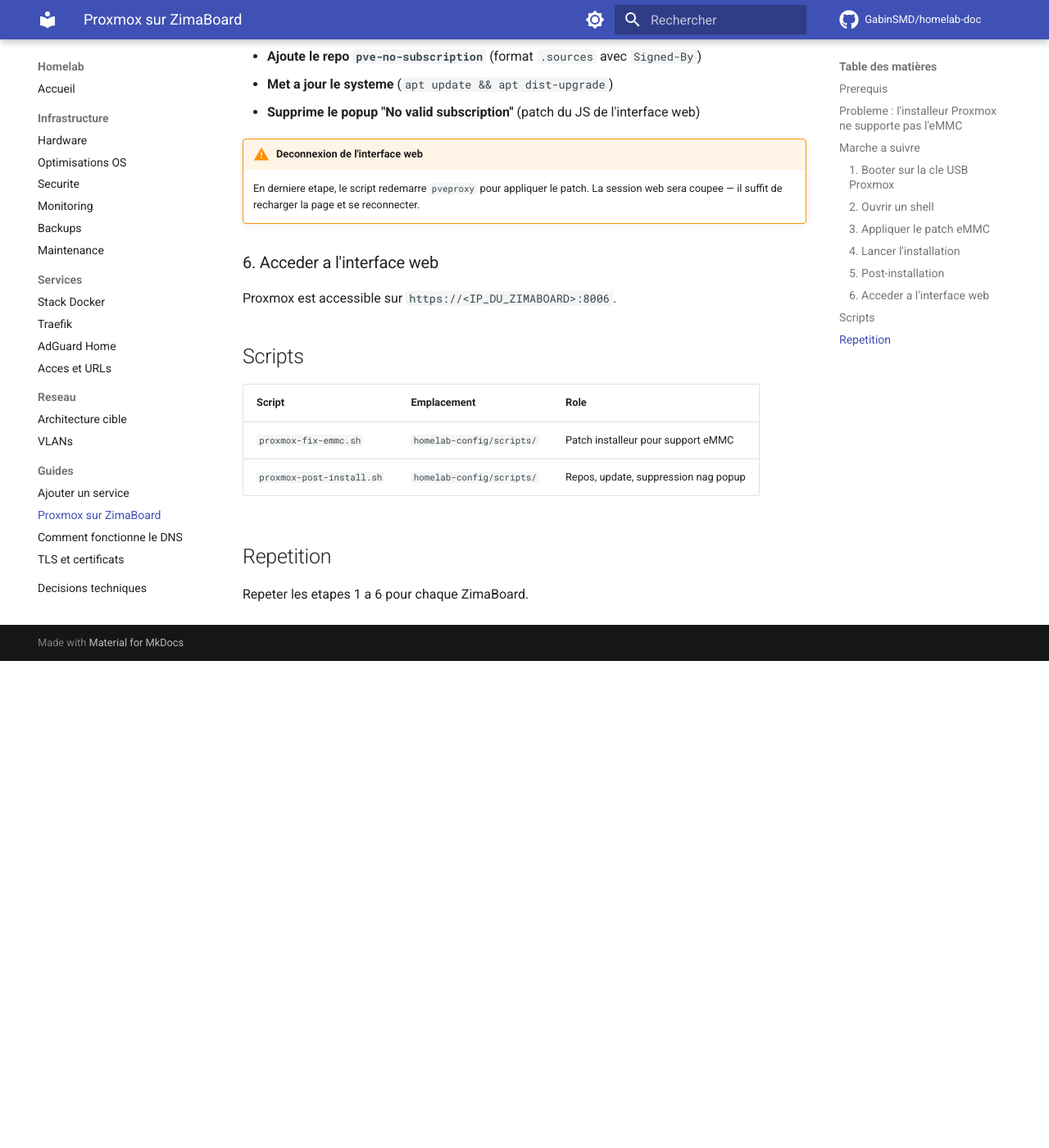
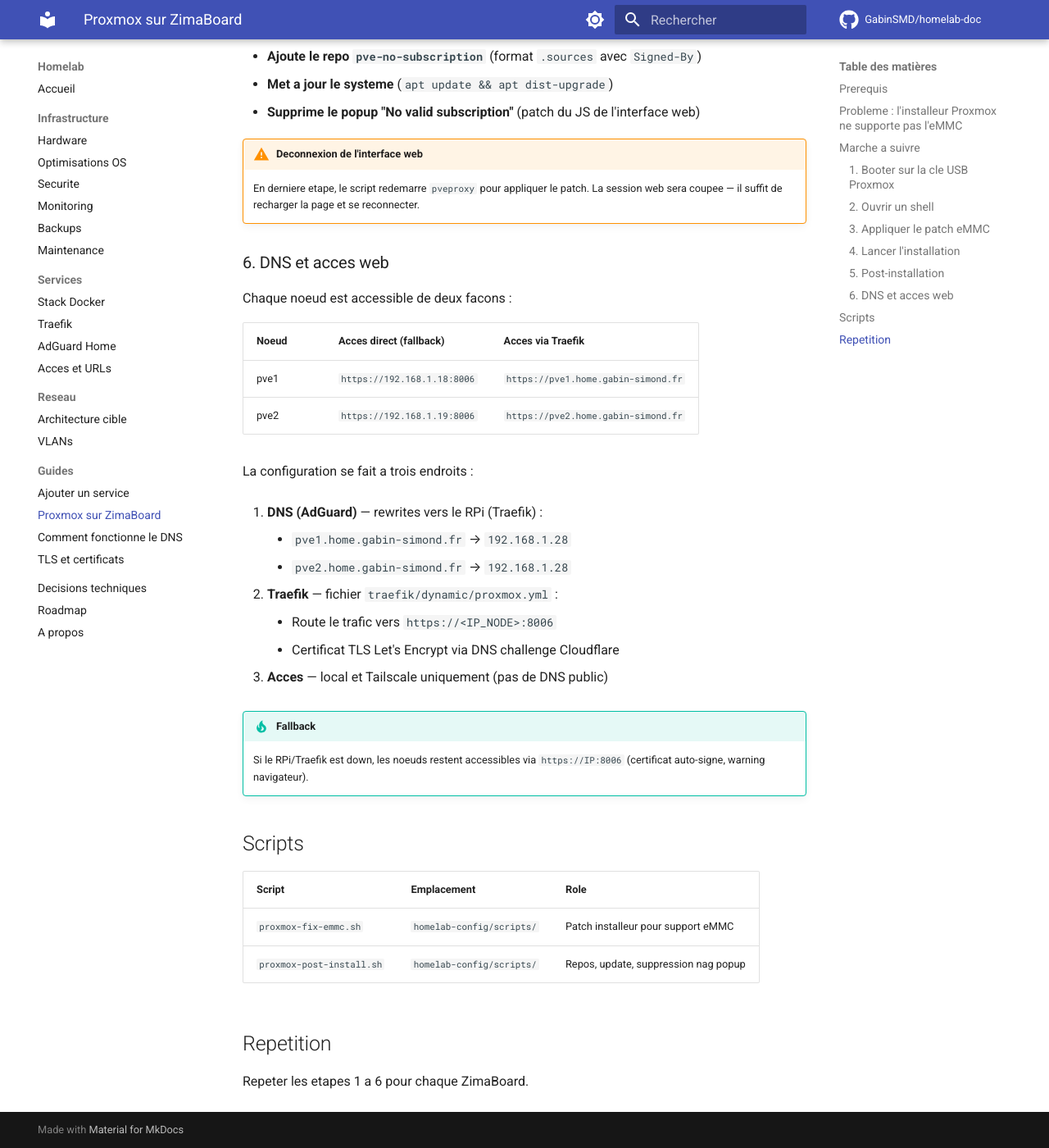
Before and after one commit to GabinSMD/homelab-doc, an MkDocs documentation site: the page built from docs/guides/proxmox-zimaboard.md, in a window 1280 px wide and 1400 px high, scrolled down 1806 px. Shown: the whole window at 82% size. Built offline with MkDocs 1.6.1 and Material for MkDocs 9.7.7, drawn with Linux system fonts in a browser that asks for light colours; comment, search, counter and statistics services are not loaded; before the commit the page ends 2612 px from its top, so only the background shows below that.

Commit message:
Document Proxmox DNS, Traefik routing, and access methods
- Guide: add DNS/Traefik/access section with fallback info
- Access page: add Proxmox pve1/pve2 entries

Co-Authored-By: Claude Opus 4.6 (1M context) <noreply@anthropic.com>

```diff
--- a/docs/guides/proxmox-zimaboard.md
+++ b/docs/guides/proxmox-zimaboard.md
@@ -75,9 +75,29 @@ Ce script :
     En derniere etape, le script redemarre `pveproxy` pour appliquer le patch.
     La session web sera coupee — il suffit de recharger la page et se reconnecter.
 
-### 6. Acceder a l'interface web
+### 6. DNS et acces web
 
-Proxmox est accessible sur `https://<IP_DU_ZIMABOARD>:8006`.
+Chaque noeud est accessible de deux facons :
+
+| Noeud | Acces direct (fallback) | Acces via Traefik |
+|---|---|---|
+| pve1 | `https://192.168.1.18:8006` | `https://pve1.home.gabin-simond.fr` |
+| pve2 | `https://192.168.1.19:8006` | `https://pve2.home.gabin-simond.fr` |
+
+La configuration se fait a trois endroits :
+
+1. **DNS (AdGuard)** — rewrites vers le RPi (Traefik) :
+    - `pve1.home.gabin-simond.fr` → `192.168.1.28`
+    - `pve2.home.gabin-simond.fr` → `192.168.1.28`
+
+2. **Traefik** — fichier `traefik/dynamic/proxmox.yml` :
+    - Route le trafic vers `https://<IP_NODE>:8006`
+    - Certificat TLS Let's Encrypt via DNS challenge Cloudflare
+
+3. **Acces** — local et Tailscale uniquement (pas de DNS public)
+
+!!! tip "Fallback"
+    Si le RPi/Traefik est down, les noeuds restent accessibles via `https://IP:8006` (certificat auto-signe, warning navigateur).
 
 ## Scripts
 
```
Also changed, not shown: docs/services/acces.md (+2 -0 lines).
